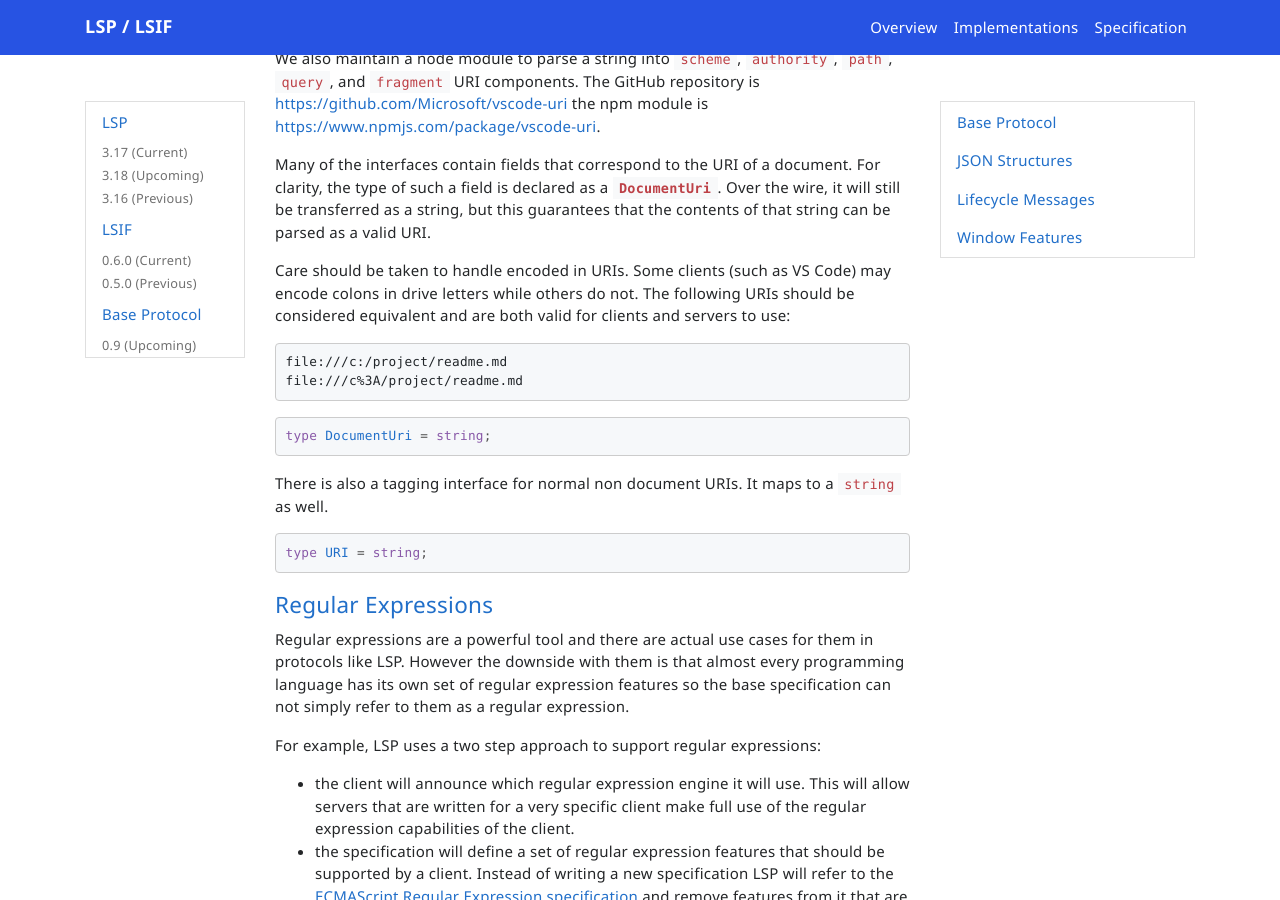
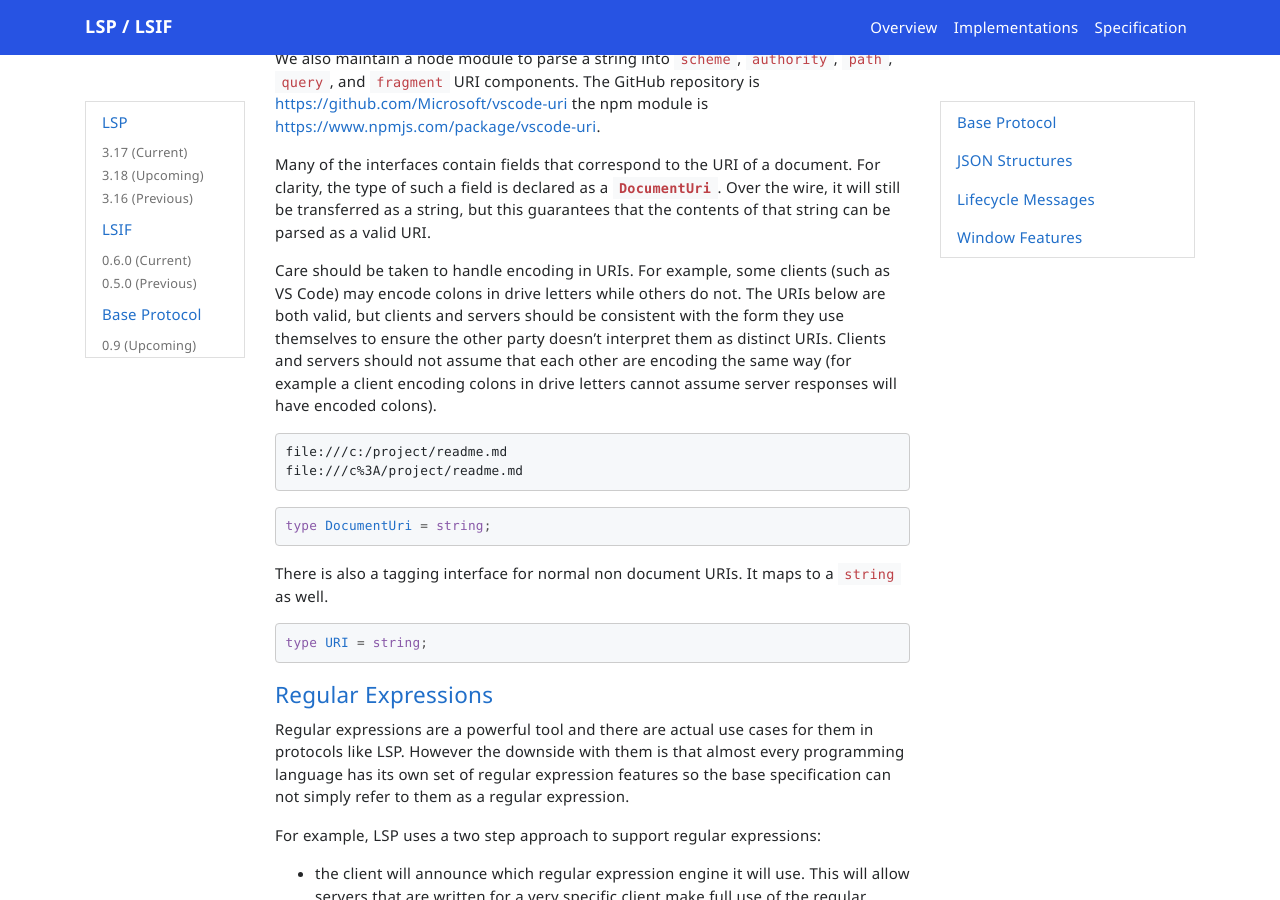
Before and after one commit to microsoft/language-server-protocol, a Jekyll site: the page built from _specifications/base/0.9/specification.md, in a window 1280 px wide and 900 px high, scrolled down 5046 px. Built offline with Jekyll 4.4.1, drawn with Linux system fonts in a browser that asks for light colours; nearby versions of some CDN libraries; emoji names are drawn with the system emoji font; comment, search, counter and statistics services are not loaded.

Commit message:
Tweak text

````diff
--- a/_includes/types/uri.md
+++ b/_includes/types/uri.md
@@ -16,7 +16,7 @@
 
 Many of the interfaces contain fields that correspond to the URI of a document. For clarity, the type of such a field is declared as a `DocumentUri`. Over the wire, it will still be transferred as a string, but this guarantees that the contents of that string can be parsed as a valid URI.
 
-Care should be taken to handle encoded in URIs. Some clients (such as VS Code) may encode colons in drive letters while others do not. The following URIs should be considered equivalent and are both valid for clients and servers to use:
+Care should be taken to handle encoding in URIs. For example, some clients (such as VS Code) may encode colons in drive letters while others do not. The URIs below are both valid, but clients and servers should be consistent with the form they use themselves to ensure the other party doesn't interpret them as distinct URIs. Clients and servers should not assume that each other are encoding the same way (for example a client encoding colons in drive letters cannot assume server responses will have encoded colons).
 
 ```
 file:///c:/project/readme.md
````
